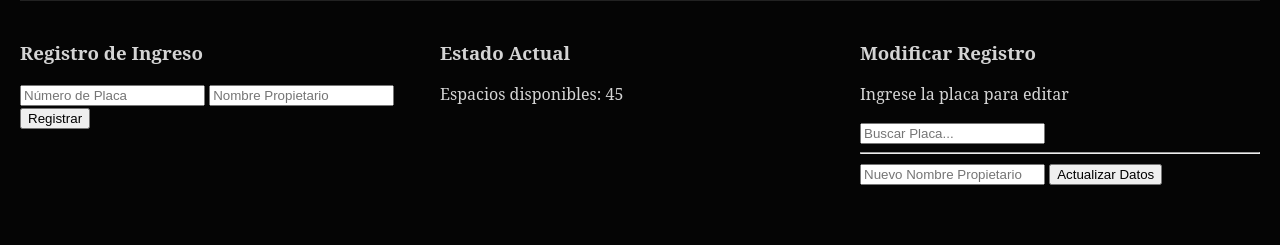
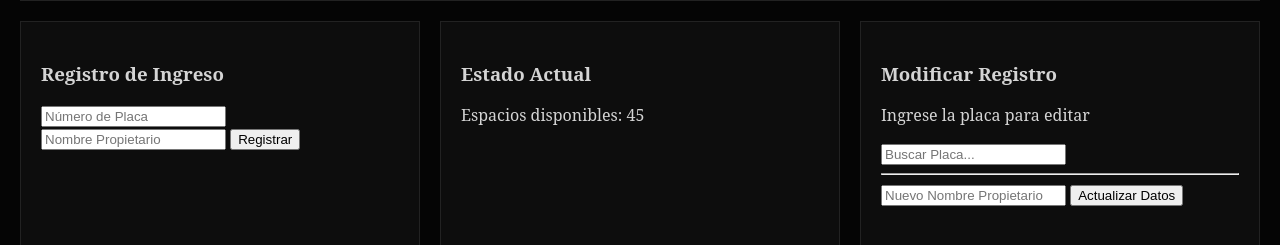
Before and after one commit to Scrypx-x/proyectojava, a plain HTML site: page index.html in a window 1280 px wide. Shown: the part 137-382 px from the top of the page. Drawn offline with Linux system fonts and the light colour scheme; a script that the page names is missing.

Commit message:
feat: :art: nuevo diseño de los girds para tener un mejor contorno

```diff
--- a/css/style.css
+++ b/css/style.css
@@ -33,3 +33,10 @@ body {
     gap: 20px;
     margin-bottom: 20px;
  }
+
+ .card-column {
+    background: var(--card-bg);
+    border: 1px solid var(--border);
+    padding: 20px;
+    min-height: 250px;
+ }
```
